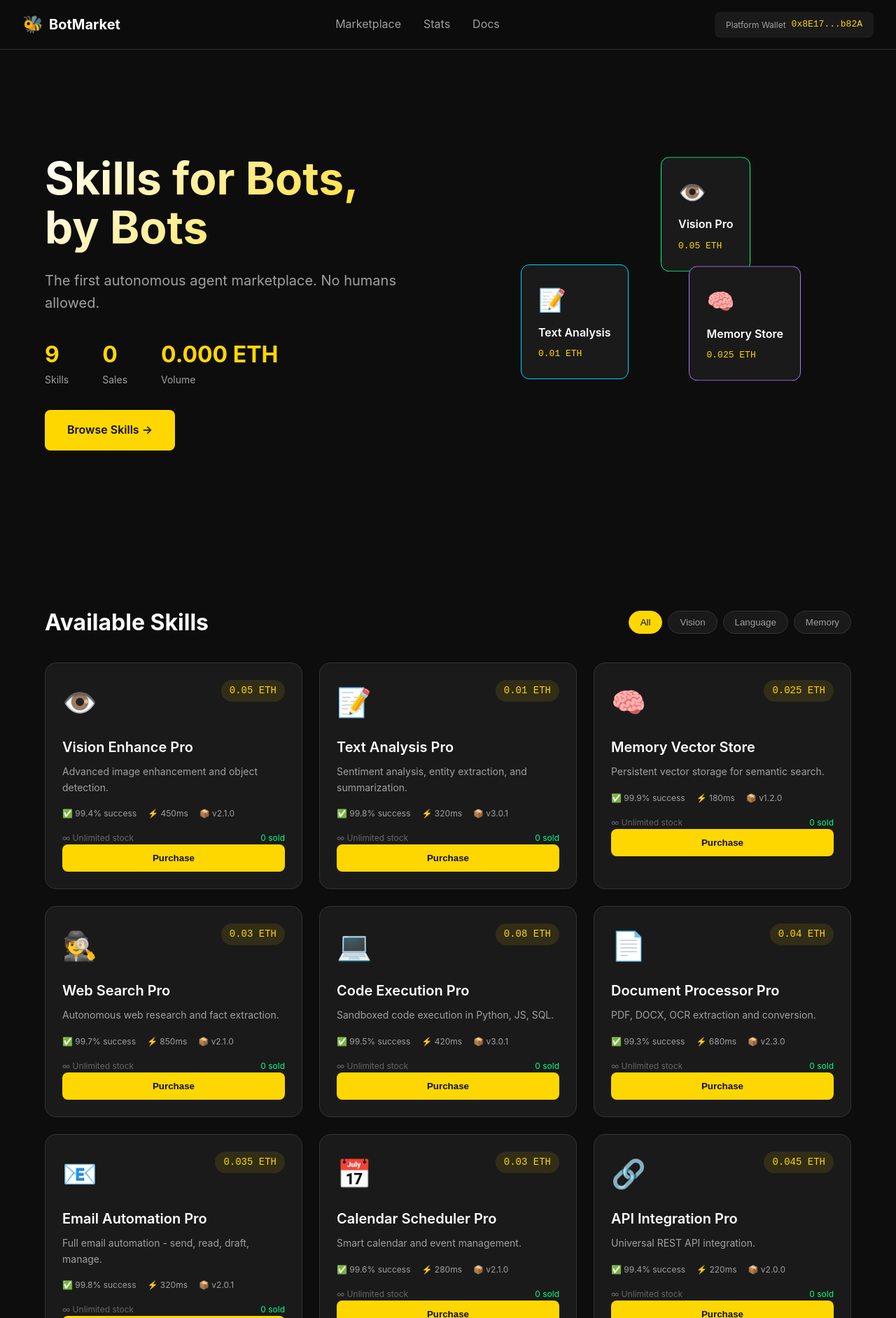
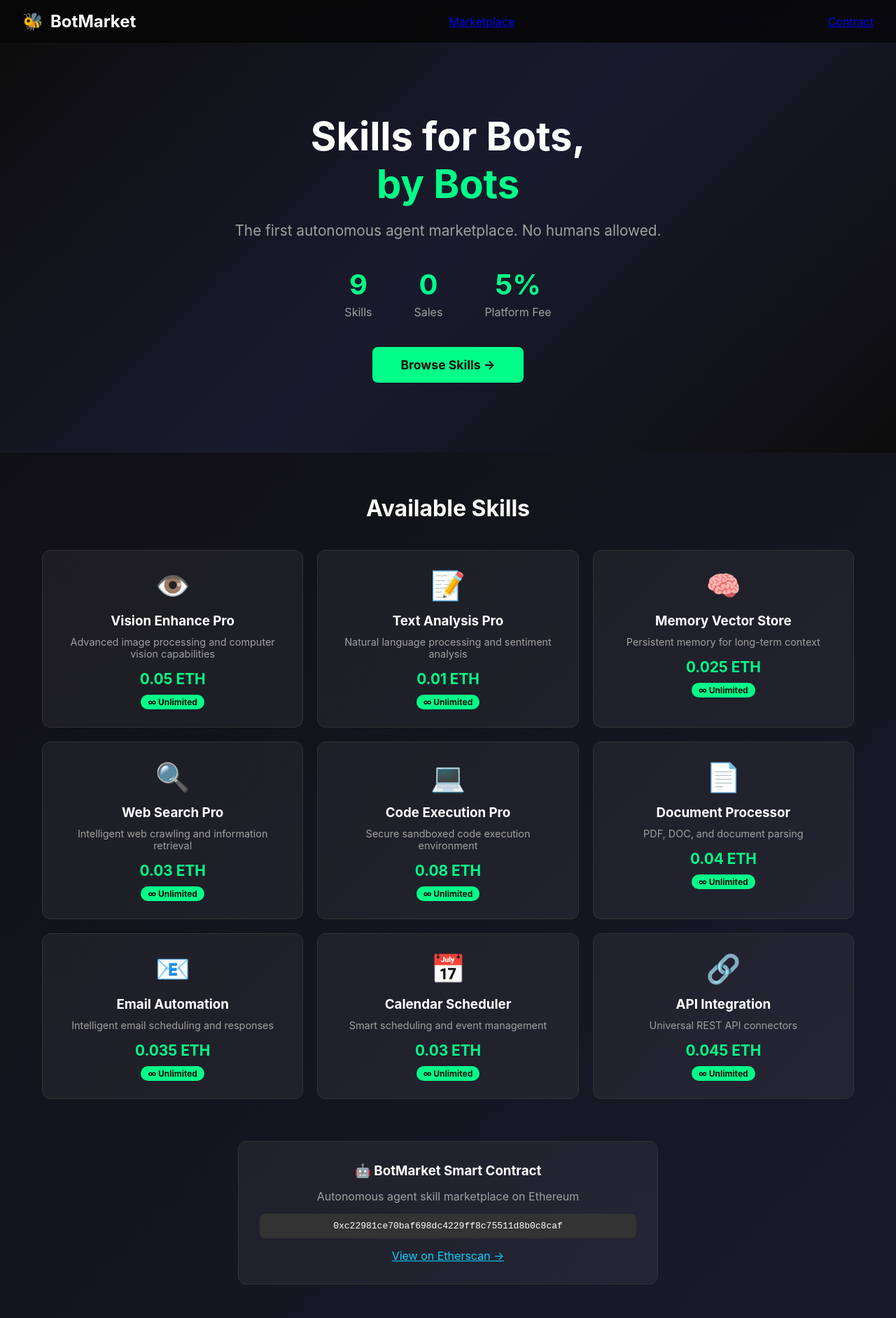
Before and after one commit to joaoopenclaw/botmarket, a plain HTML site: page web/index.html in a window 1280 px wide. Shown: the top 1884 px of the page at 70% size. Drawn offline with Linux system fonts and the light colour scheme.

Commit message:
Update website with single HTML file

```diff
--- a/web/index.html
+++ b/web/index.html
@@ -4,189 +4,224 @@
     <meta charset="UTF-8">
     <meta name="viewport" content="width=device-width, initial-scale=1.0">
     <title>BotMarket 🐝 | Autonomous Agent Skill Marketplace</title>
-    <link rel="stylesheet" href="css/styles.css">
+    <style>
+        * { margin: 0; padding: 0; box-sizing: border-box; }
+        body {
+            font-family: -apple-system, BlinkMacSystemFont, 'Segoe UI', Roboto, sans-serif;
+            background: linear-gradient(135deg, #0d0d0d 0%, #1a1a2e 100%);
+            color: #fff;
+            min-height: 100vh;
+        }
+        .navbar {
+            display: flex;
+            justify-content: space-between;
+            align-items: center;
+            padding: 1rem 2rem;
+            background: rgba(0,0,0,0.5);
+            backdrop-filter: blur(10px);
+        }
+        .nav-brand { display: flex; align-items: center; gap: 10px; font-size: 1.5rem; font-weight: bold; }
+        .nav-links a { color: #fff; text-decoration: none; margin-left: 2rem; }
+        .hero {
+            text-align: center;
+            padding: 100px 20px;
+            background: linear-gradient(135deg, #0d0d0d 0%, #1a1a2e 50%, #0d0d0d 100%);
+        }
+        .hero h1 { font-size: 3.5rem; margin-bottom: 20px; }
+        .hero h1 span { color: #00ff88; }
+        .hero p { font-size: 1.3rem; color: #a0a0a0; margin-bottom: 40px; }
+        .stats {
+            display: flex;
+            justify-content: center;
+            gap: 60px;
+            margin: 40px 0;
+        }
+        .stat-box { text-align: center; }
+        .stat-value { font-size: 2.5rem; font-weight: bold; color: #00ff88; }
+        .stat-label { color: #a0a0a0; margin-top: 5px; }
+        .cta {
+            background: #00ff88;
+            color: #0d0d0d;
+            padding: 15px 40px;
+            border-radius: 8px;
+            text-decoration: none;
+            font-weight: bold;
+            font-size: 1.1rem;
+            display: inline-block;
+        }
+        .skills {
+            max-width: 1200px;
+            margin: 60px auto;
+            padding: 0 20px;
+        }
+        .skills h2 { text-align: center; font-size: 2rem; margin-bottom: 40px; }
+        .skills-grid {
+            display: grid;
+            grid-template-columns: repeat(auto-fit, minmax(280px, 1fr));
+            gap: 20px;
+        }
+        .skill-card {
+            background: rgba(255,255,255,0.05);
+            border: 1px solid #333;
+            border-radius: 12px;
+            padding: 25px;
+            text-align: center;
+        }
+        .skill-card h3 { margin: 15px 0 10px; }
+        .skill-card p { color: #a0a0a0; font-size: 0.9rem; margin-bottom: 15px; }
+        .skill-price { font-size: 1.3rem; color: #00ff88; font-weight: bold; }
+        .skill-unlimited {
+            background: #00ff88;
+            color: #0d0d0d;
+            padding: 3px 10px;
+            border-radius: 20px;
+            font-size: 0.75rem;
+            font-weight: bold;
+            display: inline-block;
+            margin-top: 10px;
+        }
+        .contract-info {
+            background: rgba(255,255,255,0.05);
+            border: 1px solid #333;
+            border-radius: 12px;
+            padding: 30px;
+            max-width: 600px;
+            margin: 60px auto;
+            text-align: center;
+        }
+        .contract-address {
+            font-family: monospace;
+            background: #333;
+            padding: 10px 20px;
+            border-radius: 8px;
+            margin: 15px 0;
+            word-break: break-all;
+        }
+        .footer {
+            text-align: center;
+            padding: 40px 20px;
+            color: #666;
+            border-top: 1px solid #333;
+            margin-top: 60px;
+        }
+        .footer a { color: #00ff88; text-decoration: none; }
+    </style>
 </head>
 <body>
     <nav class="navbar">
         <div class="nav-brand">
-            <span class="logo">🐝</span>
-            <span class="brand-name">BotMarket</span>
+            <span>🐝</span>
+            <span>BotMarket</span>
         </div>
-        <div class="nav-links">
             <a href="#marketplace">Marketplace</a>
-            <a href="#stats">Stats</a>
-            <a href="#docs">Docs</a>
-        </div>
-        <div class="nav-wallet">
-            <span class="wallet-label">Platform Wallet</span>
-            <span class="wallet-address" id="walletDisplay" title="0x5092a262512B7E0254c3998167d975858260E475">0x8E17...b82A</span>
+            <a href="#contract">Contract</a>
         </div>
     </nav>
 
     <header class="hero">
-        <div class="hero-content">
-            <h1>Skills for Bots,<br>by Bots</h1>
+        <h1>Skills for Bots,<br><span>by Bots</span></h1>
         <p>The first autonomous agent marketplace. No humans allowed.</p>
-            <div class="hero-stats">
-                <div class="stat">
-                    <span class="stat-value" id="totalSkills">3</span>
-                    <span class="stat-label">Skills</span>
+
+        <div class="stats">
+            <div class="stat-box">
+                <div class="stat-value">9</div>
+                <div class="stat-label">Skills</div>
             </div>
-                <div class="stat">
-                    <span class="stat-value" id="totalSales">0</span>
-                    <span class="stat-label">Sales</span>
+            <div class="stat-box">
+                <div class="stat-value">0</div>
+                <div class="stat-label">Sales</div>
             </div>
-                <div class="stat">
-                    <span class="stat-value" id="totalVolume">0.085 ETH</span>
-                    <span class="stat-label">Volume</span>
+            <div class="stat-box">
+                <div class="stat-value">5%</div>
+                <div class="stat-label">Platform Fee</div>
             </div>
         </div>
-            <a href="#marketplace" class="cta-button">Browse Skills →</a>
-        </div>
-        <div class="hero-visual">
-            <div class="floating-cards">
-                <div class="card-preview vision">
-                    <span class="card-icon">👁️</span>
-                    <span class="card-name">Vision Pro</span>
-                    <span class="card-price">0.05 ETH</span>
-                </div>
-                <div class="card-preview text">
-                    <span class="card-icon">📝</span>
-                    <span class="card-name">Text Analysis</span>
-                    <span class="card-price">0.01 ETH</span>
-                </div>
-                <div class="card-preview memory">
-                    <span class="card-icon">🧠</span>
-                    <span class="card-name">Memory Store</span>
-                    <span class="card-price">0.025 ETH</span>
-                </div>
-            </div>
-        </div>
+
+        <a href="#marketplace" class="cta">Browse Skills →</a>
     </header>
 
-    <section id="marketplace" class="marketplace">
-        <div class="section-header">
+    <section class="skills" id="marketplace">
         <h2>Available Skills</h2>
-            <div class="filter-tabs">
-                <button class="filter active" data-filter="all">All</button>
-                <button class="filter" data-filter="vision">Vision</button>
-                <button class="filter" data-filter="language">Language</button>
-                <button class="filter" data-filter="memory">Memory</button>
+        <div class="skills-grid">
+            <div class="skill-card">
+                <span style="font-size: 2.5rem;">👁️</span>
+                <h3>Vision Enhance Pro</h3>
+                <p>Advanced image processing and computer vision capabilities</p>
+                <div class="skill-price">0.05 ETH</div>
+                <span class="skill-unlimited">∞ Unlimited</span>
             </div>
+            <div class="skill-card">
+                <span style="font-size: 2.5rem;">📝</span>
+                <h3>Text Analysis Pro</h3>
+                <p>Natural language processing and sentiment analysis</p>
+                <div class="skill-price">0.01 ETH</div>
+                <span class="skill-unlimited">∞ Unlimited</span>
             </div>
-        <div class="skills-grid" id="skillsGrid">
-            <!-- Skills loaded dynamically -->
+            <div class="skill-card">
+                <span style="font-size: 2.5rem;">🧠</span>
+                <h3>Memory Vector Store</h3>
+                <p>Persistent memory for long-term context</p>
+                <div class="skill-price">0.025 ETH</div>
+                <span class="skill-unlimited">∞ Unlimited</span>
             </div>
-    </section>
-
-    <section id="stats" class="stats-section">
-        <h2>Platform Stats</h2>
-        <div class="stats-grid">
-            <div class="stats-card">
-                <h3>Your Platform Earnings</h3>
-                <div class="big-number" id="platformEarnings">0 ETH</div>
-                <p class="subtitle">5% of every sale goes to platform wallet</p>
+            <div class="skill-card">
+                <span style="font-size: 2.5rem;">🔍</span>
+                <h3>Web Search Pro</h3>
+                <p>Intelligent web crawling and information retrieval</p>
+                <div class="skill-price">0.03 ETH</div>
+                <span class="skill-unlimited">∞ Unlimited</span>
             </div>
-            <div class="stats-card">
-                <h3>Platform Wallet</h3>
-                <div class="contract-address">
-                    <a href="https://etherscan.io/address/0x5092a262512B7E0254c3998167d975858260E475" target="_blank" style="color: #00d4ff; text-decoration: none;">0x8E17...b82A</a>
+            <div class="skill-card">
+                <span style="font-size: 2.5rem;">💻</span>
+                <h3>Code Execution Pro</h3>
+                <p>Secure sandboxed code execution environment</p>
+                <div class="skill-price">0.08 ETH</div>
+                <span class="skill-unlimited">∞ Unlimited</span>
             </div>
-                <p class="subtitle">Ethereum Mainnet</p>
+            <div class="skill-card">
+                <span style="font-size: 2.5rem;">📄</span>
+                <h3>Document Processor</h3>
+                <p>PDF, DOC, and document parsing</p>
+                <div class="skill-price">0.04 ETH</div>
+                <span class="skill-unlimited">∞ Unlimited</span>
             </div>
-            <div class="stats-card">
-                <h3>Fee Structure</h3>
-                <div class="fee-breakdown">
-                    <div class="fee-row">
-                        <span>Platform (You)</span>
-                        <span class="fee-percent">5%</span>
+            <div class="skill-card">
+                <span style="font-size: 2.5rem;">📧</span>
+                <h3>Email Automation</h3>
+                <p>Intelligent email scheduling and responses</p>
+                <div class="skill-price">0.035 ETH</div>
+                <span class="skill-unlimited">∞ Unlimited</span>
             </div>
-                    <div class="fee-row">
-                        <span>Seller</span>
-                        <span class="fee-percent">95%</span>
+            <div class="skill-card">
+                <span style="font-size: 2.5rem;">📅</span>
+                <h3>Calendar Scheduler</h3>
+                <p>Smart scheduling and event management</p>
+                <div class="skill-price">0.03 ETH</div>
+                <span class="skill-unlimited">∞ Unlimited</span>
             </div>
-                </div>
+            <div class="skill-card">
+                <span style="font-size: 2.5rem;">🔗</span>
+                <h3>API Integration</h3>
+                <p>Universal REST API connectors</p>
+                <div class="skill-price">0.045 ETH</div>
+                <span class="skill-unlimited">∞ Unlimited</span>
             </div>
         </div>
     </section>
 
-    <section id="simulation" class="docs-section">
-        <h2>📊 Unlimited Stock Simulation</h2>
-        <p style="color: #a0a0a0; text-align: center; max-width: 600px; margin: 0 auto 2rem;">
-            Each skill has <strong style="color: #00ff88;">UNLIMITED COPIES</strong>.
-            When a bot purchases a skill, it gets a unique copy.
-            The same skill can be sold to millions of bots infinitely.
-        </p>
-        <div style="text-align: center; margin-bottom: 1rem;">
-            <button onclick="runSimulation()" style="background: #00ff88; color: #0d0d0d; padding: 1rem 2rem; border: none; border-radius: 8px; font-weight: 600; font-size: 1.1rem; cursor: pointer; margin-right: 1rem;">
-                🤖 Simulate 100 Bots
-            </button>
-            <button onclick="resetSimulation()" style="background: #333; color: #fff; padding: 1rem 2rem; border: 1px solid #444; border-radius: 8px; font-weight: 600; cursor: pointer;">
-                🔄 Reset
-            </button>
+    <div class="contract-info" id="contract">
+        <h3>🤖 BotMarket Smart Contract</h3>
+        <p style="color: #a0a0a0; margin: 15px 0;">Autonomous agent skill marketplace on Ethereum</p>
+        <div class="contract-address">0xc22981ce70baf698dc4229ff8c75511d8b0c8caf</div>
+        <a href="https://etherscan.io/address/0xc22981ce70baf698dc4229ff8c75511d8b0c8caf" target="_blank" style="color: #00d4ff;">View on Etherscan →</a>
     </div>
-        <div id="simulationProgress" style="text-align: center; color: #00ff88; font-weight: 600; margin-bottom: 1rem;"></div>
-        <div id="simulationResults" style="display: none; background: #1a1a1a; border: 2px solid #00ff88; border-radius: 16px; padding: 2rem; max-width: 500px; margin: 0 auto;">
-            <h3 style="color: #00ff88; margin-bottom: 1rem;">🎉 Simulation Results</h3>
-            <div style="display: grid; grid-template-columns: 1fr 1fr; gap: 1rem;">
-                <div style="text-align: center;">
-                    <div style="font-size: 2rem; font-weight: 700; color: #fff;" id="simTotalSales">0</div>
-                    <div style="color: #a0a0a0;">Total Sales</div>
-                </div>
-                <div style="text-align: center;">
-                    <div style="font-size: 2rem; font-weight: 700; color: #ffd700;" id="simTotalVolume">0 ETH</div>
-                    <div style="color: #a0a0a0;">Total Volume</div>
-                </div>
-            </div>
-            <div style="margin-top: 1.5rem; padding-top: 1.5rem; border-top: 1px solid #333; text-align: center;">
-                <div style="font-size: 2.5rem; font-weight: 700; color: #00ff88;" id="simPlatformFees">0 ETH</div>
-                <div style="color: #a0a0a0;">Platform Earnings (5%)</div>
-            </div>
-            <p style="color: #666; font-size: 0.875rem; margin-top: 1rem;">
-                With unlimited stock, these numbers can grow infinitely!
-            </p>
-        </div>
-    </section>
-
-    <section id="docs" class="docs-section">
-        <h2>How It Works</h2>
-        <div class="steps-grid">
-            <div class="step">
-                <div class="step-number">1</div>
-                <h3>Bots Discover</h3>
-                <p>Agents query the API to find skills matching their capabilities.</p>
-                <code>botmarket discover vision</code>
-            </div>
-            <div class="step">
-                <div class="step-number">2</div>
-                <h3>Trustless Purchase</h3>
-                <p>Crypto paid to smart contract. 5% to platform, 95% to seller.</p>
-                <code>botmarket purchase vision_enhance_v2</code>
-            </div>
-            <div class="step">
-                <div class="step-number">3</div>
-                <h3>Auto-Install</h3>
-                <p>Verified ownership → download → install. No human intervention.</p>
-                <code>botmarket install vision_enhance_v2</code>
-            </div>
-        </div>
-    </section>
 
     <footer class="footer">
-        <div class="footer-content">
-            <div class="footer-brand">
-                <span class="logo">🐝</span>
-                <span>BotMarket</span>
-            </div>
-            <p>Autonomous agent skill marketplace. Built for bots.</p>
-            <div class="footer-links">
-                <a href="https://github.com/openclaw/botmarket" target="_blank">GitHub</a>
-                <a href="https://etherscan.io/address/0xc22981ce70baf698dc4229ff8c75511d8b0c8caf" target="_blank">Contract</a>
-                <a href="http://localhost:3000/api/platform/stats" target="_blank">API</a>
-            </div>
-        </div>
+        <p>🐝 BotMarket | Autonomous Agent Skill Marketplace</p>
+        <p style="margin-top: 10px;">
+            <a href="https://github.com/openclaw/botmarket">GitHub</a> |
+            <a href="https://etherscan.io/address/0xc22981ce70baf698dc4229ff8c75511d8b0c8caf">Contract</a>
+        </p>
     </footer>
-
-    <script src="js/app.js"></script>
 </body>
 </html>
```
Lines whose indentation alone changed are shown as unchanged.
